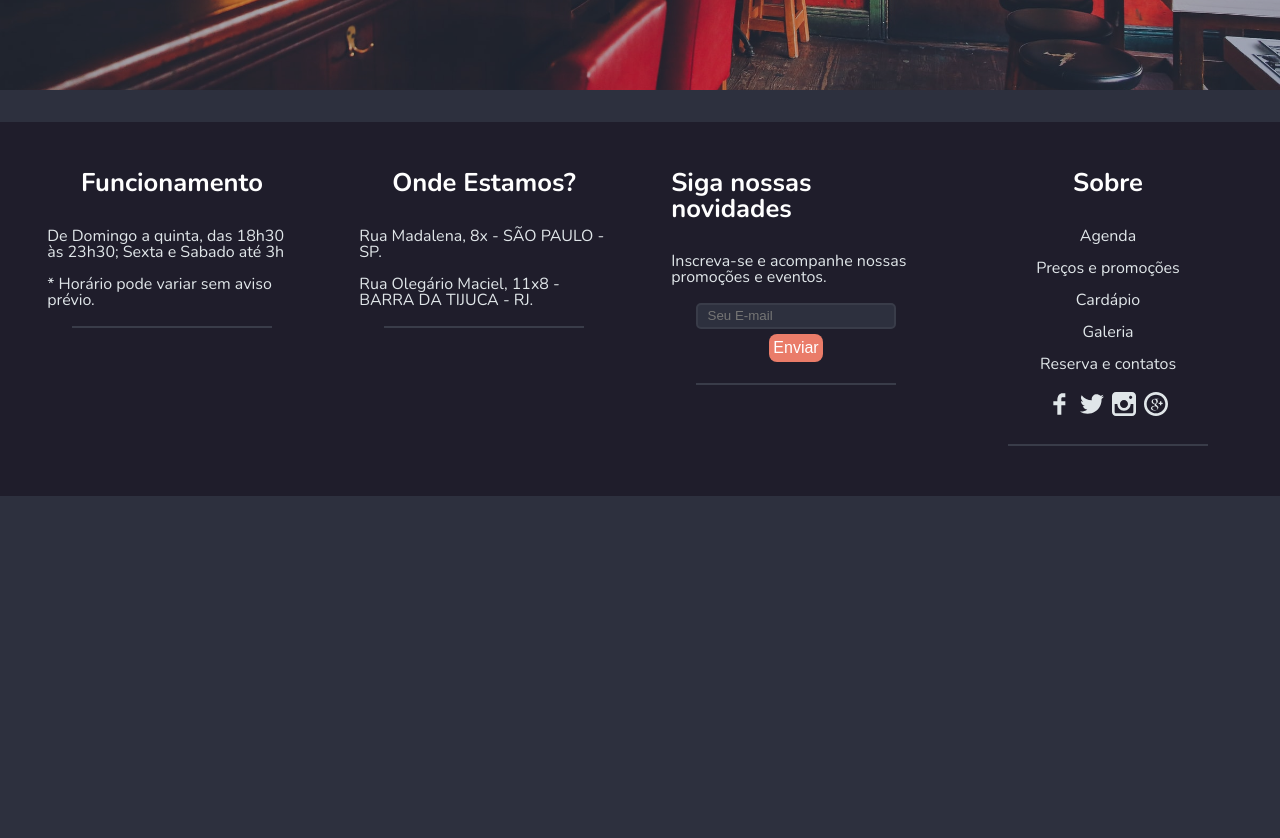
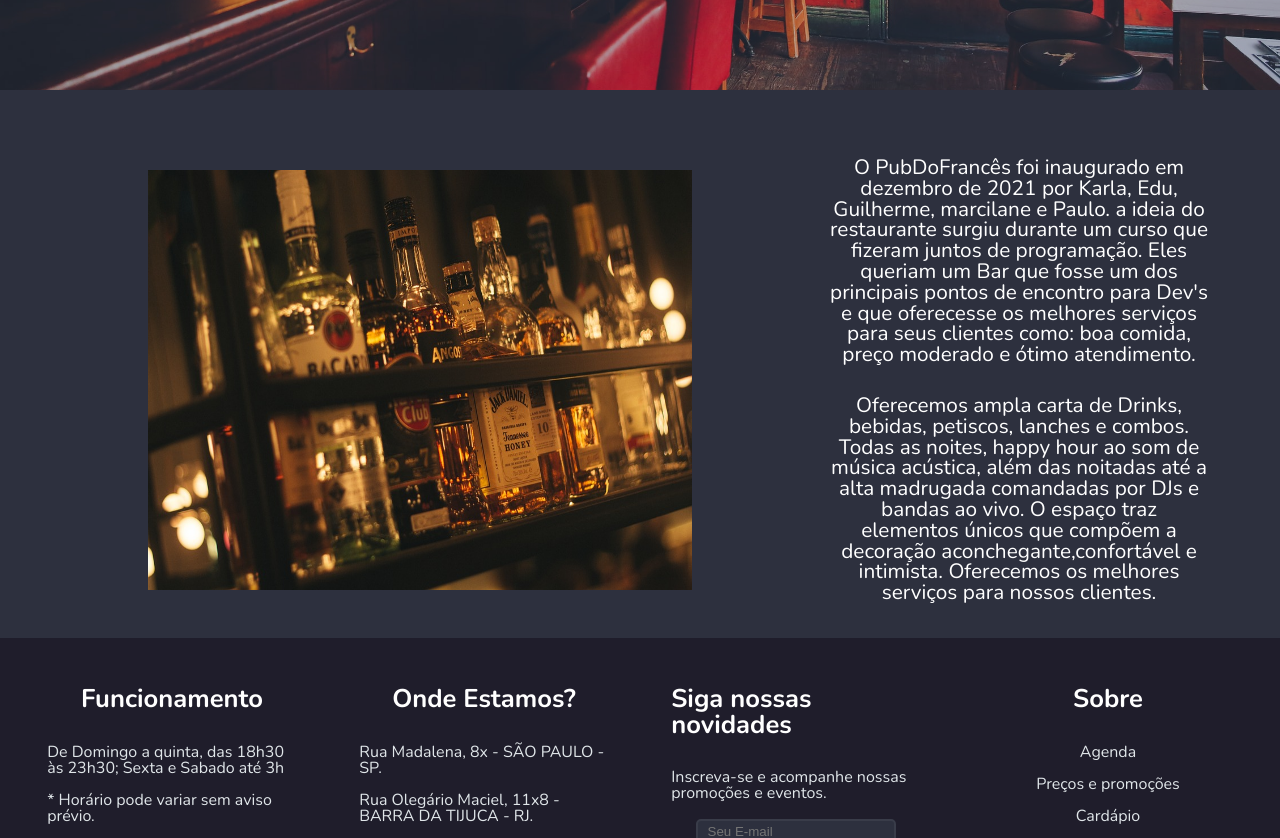
Before and after one commit to MarcilaneSouza/PubDoFrances, a React (Vite) app: page /sobre in a window 1280 px wide. Shown: the part 580-1418 px from the top of the page. Before the commit the page ends 1076 px from the top, so only its background shows below. Built offline with nearby package versions, Linux system fonts and the light colour scheme.

Commit message:
atualizando o sobre

```diff
--- /dev/null
+++ b/src/components/SectionPub/sobrepub.jsx
@@ -0,0 +1,29 @@
+import React from 'react'
+import * as Style from "./sobrestyle";
+import logosobre from "/public/assets/images/sobre/sobrelogo.jpg"
+
+ const Sobrepub = () => {
+  return (
+   <Style.Sobre>
+        <Style.Imagem src={logosobre}/>
+
+    <Style.I>
+<Style.Text>O PubDoFrancês foi inaugurado em dezembro de 2021 por Karla, Edu, Guilherme,
+        marcilane e Paulo.
+a ideia do restaurante surgiu durante um curso que fizeram juntos de programação.
+Eles queriam um Bar que fosse um dos principais pontos de encontro para Dev's e
+que oferecesse os melhores serviços para seus clientes como: boa comida, preço moderado e ótimo atendimento.</Style.Text>
+
+<Style.Text>Oferecemos ampla carta de Drinks, bebidas, petiscos, lanches e combos.
+Todas as noites, happy hour ao som de música acústica, além das noitadas até a alta madrugada
+comandadas por DJs e bandas ao vivo.
+O espaço traz elementos únicos que compõem a decoração aconchegante,confortável e intimista.
+Oferecemos os melhores serviços para nossos clientes.</Style.Text>
+</Style.I>
+
+ </Style.Sobre>
+
+  )
+};
+
+export default Sobrepub ;
--- /dev/null
+++ b/src/components/SectionPub/sobrestyle.jsx
@@ -0,0 +1,44 @@
+import styled from "styled-components";
+
+export const Sobre = styled.div`
+display: flex;
+
+@media (max-width: 1000px){
+    flex-direction:column;
+    width:100%;
+
+}`;
+
+export const I =styled.div`
+display: flex;
+margin-left:55px;
+width:35%;
+padding:20px;
+flex-direction: column;
+text-align:center;
+@media(max-width: 1000px){
+    padding:0;
+    margin:0;
+    margin-left:9rem;
+    text-align:center;
+}
+`
+export const Text = styled.p`
+padding:15px;
+font-size:1.3rem;
+@media (max-width: 1000px){
+    font-size:0.8rem;
+}
+`;
+
+export const Imagem =styled.img`
+width:50%;
+margin-left:100px;
+padding:3rem;
+
+@media(max-width: 1000px){ margin:0;
+width:60%;
+padding:0;
+margin-left:6rem;
+}
+`;
--- a/src/components/sectionContatos/Contatostyle.jsx
+++ b/src/components/sectionContatos/Contatostyle.jsx
@@ -61,6 +61,7 @@ export const N = styled.h2`
 export const Imagem = styled.img`
   width: 175px;
   justify-content: center;
+  border-radius: 80px 80px 80px 80px;
 
-  border-radius: 80px 80px 80px 80px;
+
 `;
--- a/src/pages/Sobre/Sobre.jsx
+++ b/src/pages/Sobre/Sobre.jsx
@@ -2,6 +2,8 @@ import React from "react";
 import { Helmet } from "react-helmet";
 import BoxApresentacao from "../../components/boxApresentação/BoxApresentacao";
 import { ContainerSection } from "../../components/container/ContainerStyled";
+import Sobrepub from "../../components/SectionPub/sobrepub";
+
 
 const Sobre = () => {
   return (
@@ -14,6 +16,7 @@ const Sobre = () => {
         texto={"A história do PUB é também a história da cidade"}
       />
       <ContainerSection></ContainerSection>
+      <Sobrepub/>
     </>
   );
 };
```
Also changed, not shown: public/assets/images/sobre/sobrelogo.jpg (added).
